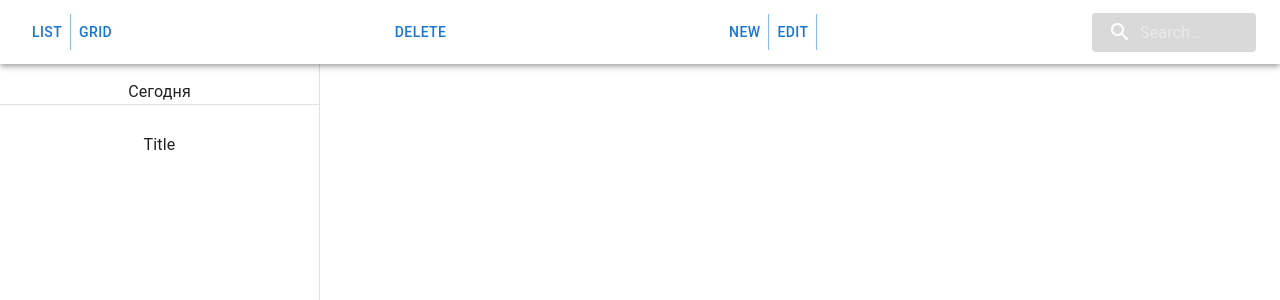
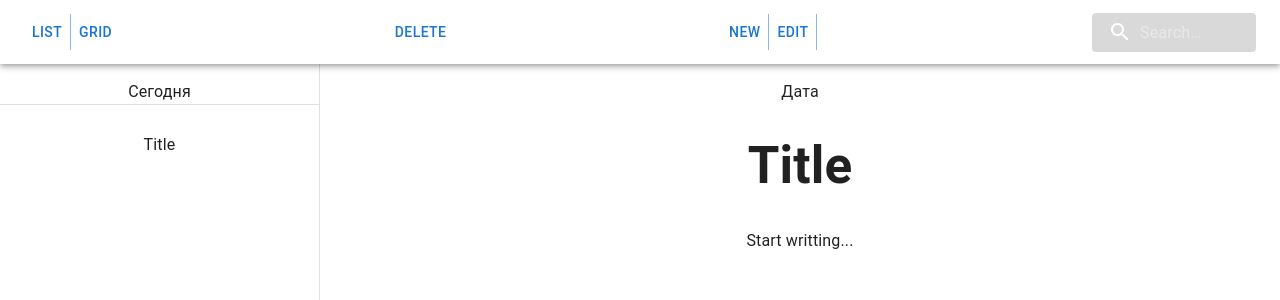
Before and after one commit to Harpica/react-notes, a React (Vite) app: page / in a window 1280 px wide. Shown: the top 300 px of the page. Built offline with nearby package versions, Linux system fonts and the light colour scheme.

Commit message:
feat: start new note functionality

```diff
--- a/src/App.tsx
+++ b/src/App.tsx
@@ -1,71 +1,15 @@
-import { Box, CssBaseline } from "@mui/material";
 import "./App.css";
-import TopMenu from "./views/partials/TopMenu";
-import GridView from "./views/partials/GridView";
 import useReactive from "./utils/hooks/useReactive.hook";
-import { AppDisplay, AppVM } from "./viewModels/App.VM";
-import Sidebar from "./views/partials/Sidebar";
-import NoteView from "./views/partials/NoteView";
-import { TextStyle } from "./viewModels/TopMenu.VM";
-import useLocalStorage from "./utils/hooks/useLocalStorage";
 import { Note } from "./viewModels/Note.VM";
-
+import MainPage from "./views/pages/MainPage";
 export type Notes = { [key: string]: Note };
 
 function App() {
-  const appDisplay = useReactive<AppDisplay>("List");
-  const isNoteOpen = useReactive<boolean>(false);
-  // isMenuOpen = ///
-  const textStyle = useReactive<TextStyle>("None");
   const currentNoteKey = useReactive<string>("Date");
-  // const currentNote = useLocalStorage<Note>(currentNoteKey.get, {
-  //   title: "Title",
-  //   body: "",
-  // });
-  const currentNote = useLocalStorage<Note>(currentNoteKey.get, {
-    title: "Title",
-    body: "",
-  });
-  const notes = useReactive<Map<string, Note> | null>(null);
-
-  const vm = new AppVM(appDisplay, notes);
 
   return (
     <>
-      <CssBaseline />
-      <Box
-        sx={{
-          display: "flex",
-          flexDirection: "column",
-          width: "100%",
-          height: "100%",
-        }}
-      >
-        <TopMenu
-          appDisplay={appDisplay}
-          isNoteOpen={isNoteOpen}
-          currentNote={currentNote}
-        />
-        <Box
-          sx={{
-            display: "flex",
-            flexDirection: "row",
-            width: "100%",
-            height: "100%",
-          }}
-        >
-          {appDisplay.get === "List" && (
-            <Sidebar notes={notes} currentNote={currentNote} />
-          )}
-          {appDisplay.get === "Grid" && (
-            <GridView notes={notes} currentNote={currentNote} />
-          )}
-
-          {isNoteOpen.get && (
-            <NoteView note={currentNote} noteKey={currentNoteKey} />
-          )}
-        </Box>
-      </Box>
+      <MainPage currentNoteKey={currentNoteKey} key={currentNoteKey.get} />
     </>
   );
 }
--- a/src/viewModels/App.VM.ts
+++ b/src/viewModels/MainPage.VM.ts
@@ -4,7 +4,7 @@ import { Note } from "./Note.VM";
 
 export type AppDisplay = "List" | "Grid" | "Hidden";
 
-export class AppVM {
+export class MainPageVM {
   public appDisplay: ReactiveState<AppDisplay>;
   public notes: ReactiveState<Map<string, Note> | null>;
   constructor(
@@ -26,10 +26,13 @@ export class AppVM {
         );
       }
       this.notes.set(notes);
-    } else {
-      console.log(this.notes, Array.from(this.notes.get.keys()));
-      const keys = Array.from(this.notes.get.keys());
-      console.log(this.notes.get?.get(keys[0])?.title);
     }
+    // else {
+    //   console.log(
+    //     Array.from(this.notes.get.keys()).sort(
+    //       (a, b) => parseInt(a) - parseInt(b)
+    //     )
+    //   );
+    // }
   }
 }
--- a/src/viewModels/Note.VM.ts
+++ b/src/viewModels/Note.VM.ts
@@ -9,11 +9,11 @@ export interface Note {
 const turndownService = new TurndownService();
 
 export class NoteVM {
-  public note: ReactiveState<Note>;
+  public currentNote: ReactiveState<Note>;
   public noteKey: ReactiveState<string>;
 
   constructor(note: ReactiveState<Note>, noteKey: ReactiveState<string>) {
-    this.note = note;
+    this.currentNote = note;
     this.noteKey = noteKey;
     // this.saveNote = this.saveNote.bind(this);
   }
@@ -24,7 +24,7 @@ export class NoteVM {
     } else {
       title = value;
     }
-    this.note.set({ title: title, body: this.note.get.body });
+    this.currentNote.set({ title: title, body: this.currentNote.get.body });
   }
   saveNoteBody(value: string | null) {
     let body = "";
@@ -33,15 +33,15 @@ export class NoteVM {
     } else {
       body = value;
     }
-    this.note.set({ title: this.note.get.title, body: body });
+    this.currentNote.set({ title: this.currentNote.get.title, body: body });
   }
 
   saveNote(HtmlElement: HTMLElement) {
     let markdown = turndownService.turndown(HtmlElement);
-    console.log(markdown);
+    // console.log(markdown);
     markdown = markdown.replaceAll("+$+", "**").replaceAll("****", "");
 
-    console.log("saving", markdown);
-    this.note.set({ title: this.note.get.title, body: markdown });
+    // console.log("saving", markdown);
+    this.currentNote.set({ title: this.currentNote.get.title, body: markdown });
   }
 }
--- a/src/viewModels/TopMenu.VM.ts
+++ b/src/viewModels/TopMenu.VM.ts
@@ -1,6 +1,6 @@
 import { trigger } from "../utils/events";
 import { ReactiveState } from "../utils/hooks/useReactive.hook";
-import { AppDisplay } from "./App.VM";
+import { AppDisplay } from "./MainPage.VM";
 import { Note } from "./Note.VM";
 
 export type TextStyle = "Bold" | "Italic" | "Underlined" | "None";
@@ -10,16 +10,22 @@ export class TopMenuVM {
   private isNoteOpen: ReactiveState<boolean>;
   public isMenuOpen: ReactiveState<boolean>;
   private currentNote: ReactiveState<Note>;
+  private noteKey: ReactiveState<string>;
+  private notes: ReactiveState<Map<string, Note> | null>;
   constructor(
     appDisplay: ReactiveState<AppDisplay>,
     isNoteOpen: ReactiveState<boolean>,
     isMenuOpen: ReactiveState<boolean>,
-    currentNote: ReactiveState<Note>
+    currentNote: ReactiveState<Note>,
+    noteKey: ReactiveState<string>,
+    notes: ReactiveState<Map<string, Note> | null>
   ) {
     this.appDisplay = appDisplay;
     this.isNoteOpen = isNoteOpen;
     this.isMenuOpen = isMenuOpen;
     this.currentNote = currentNote;
+    this.noteKey = noteKey;
+    this.notes = notes;
   }
   set setDisplay(value: AppDisplay) {
     this.appDisplay.set(value);
@@ -32,7 +38,12 @@ export class TopMenuVM {
       this.appDisplay.set("Hidden");
     }
     this.isNoteOpen.set(true);
-    this.currentNote.set({ title: "Title", body: "" });
+    const date = Date.now().toString();
+    this.noteKey.set(date);
+    // this.currentNote.set({ title: "Title", body: "" });
+    if (this.notes.get) {
+      this.notes.set(this.notes.get.set(date, { title: "Title", body: "" }));
+    }
   }
   getMenuAnchorEl() {
     return document.querySelector(".menu-button");
--- /dev/null
+++ b/src/views/pages/MainPage.tsx
@@ -0,0 +1,80 @@
+import { TextStyle } from "../../viewModels/TopMenu.VM";
+import useLocalStorage from "../../utils/hooks/useLocalStorage";
+import { Note } from "../../viewModels/Note.VM";
+import { useEffect } from "react";
+import useReactive, { ReactiveState } from "../../utils/hooks/useReactive.hook";
+import { AppDisplay, MainPageVM } from "../../viewModels/MainPage.VM";
+import CssBaseline from "@mui/material/CssBaseline";
+import Box from "@mui/material/Box";
+import TopMenu from "../partials/TopMenu";
+import Sidebar from "../partials/Sidebar";
+import GridView from "../partials/GridView";
+import NoteView from "../partials/NoteView";
+
+export type Notes = { [key: string]: Note };
+
+interface MainPageProps {
+  currentNoteKey: ReactiveState<string>;
+}
+
+const MainPage: React.FC<MainPageProps> = ({ currentNoteKey }) => {
+  const appDisplay = useReactive<AppDisplay>("List");
+  const isNoteOpen = useReactive<boolean>(true);
+  // isMenuOpen = ///
+  const textStyle = useReactive<TextStyle>("None");
+  // const currentNoteKey = useReactive<string>("Date");
+  const currentNote = useLocalStorage<Note>(currentNoteKey.get, {
+    title: "Title",
+    body: "",
+  });
+  const notes = useReactive<Map<string, Note> | null>(null);
+
+  const vm = new MainPageVM(appDisplay, notes);
+
+  useEffect(() => {
+    console.log("I render");
+  }, []);
+
+  return (
+    <>
+      <CssBaseline />
+      <Box
+        sx={{
+          display: "flex",
+          flexDirection: "column",
+          width: "100%",
+          height: "100%",
+        }}
+      >
+        <TopMenu
+          appDisplay={appDisplay}
+          isNoteOpen={isNoteOpen}
+          currentNote={currentNote}
+          noteKey={currentNoteKey}
+          notes={notes}
+        />
+        <Box
+          sx={{
+            display: "flex",
+            flexDirection: "row",
+            width: "100%",
+            height: "100%",
+          }}
+        >
+          {appDisplay.get === "List" && (
+            <Sidebar notes={notes} currentNote={currentNote} />
+          )}
+          {appDisplay.get === "Grid" && (
+            <GridView notes={notes} currentNote={currentNote} />
+          )}
+
+          {isNoteOpen.get && (
+            <NoteView note={currentNote} noteKey={currentNoteKey} />
+          )}
+        </Box>
+      </Box>
+    </>
+  );
+};
+
+export default MainPage;
--- a/src/views/partials/NoteView.tsx
+++ b/src/views/partials/NoteView.tsx
@@ -14,7 +14,7 @@ interface NoteViewProps {
 
 const NoteView: React.FC<NoteViewProps> = ({ note, noteKey }) => {
   const vm = new NoteVM(note, noteKey);
-  const defaultValue = useRef(vm.note.get);
+  const defaultValue = useRef(vm.currentNote.get);
 
   useEffect(() => {
     const reactMarkdowm = document.querySelector(
@@ -24,8 +24,6 @@ const NoteView: React.FC<NoteViewProps> = ({ note, noteKey }) => {
       vm.saveNote(reactMarkdowm);
     };
     on("test formatting", saveNote);
-    console.log("adding listener");
-    console.log(saveNote, reactMarkdowm);
 
     return () => {
       off("test formatting", saveNote);
@@ -55,6 +53,7 @@ const NoteView: React.FC<NoteViewProps> = ({ note, noteKey }) => {
       >
         <h1
           contentEditable="true"
+          suppressContentEditableWarning={true}
           onInput={(e) => {
             console.log("hi");
             console.log(e.currentTarget);
@@ -63,7 +62,7 @@ const NoteView: React.FC<NoteViewProps> = ({ note, noteKey }) => {
         >
           {defaultValue.current.title}
         </h1>
-        <p>{vm.note.get.body}</p>
+        <p>{vm.currentNote.get.body}</p>
 
         <ReactMarkdown className={"react-markdowm"}>
           {defaultValue.current.body === ""
--- a/src/views/partials/Sidebar.tsx
+++ b/src/views/partials/Sidebar.tsx
@@ -41,7 +41,9 @@ const Sidebar: React.FC<SidebarProps> = ({ notes, currentNote }) => {
       <Divider />
       <List>
         {notes.get &&
-          Array.from(notes.get.keys()).map((key, i) => (
+          Array.from(notes.get.keys())
+            .sort((a, b) => parseInt(b) - parseInt(a))
+            .map((key, i) => (
               <ListItem key={i + "note"}>
                 <ListItemButton sx={{ flexDirection: "column" }}>
                   <ListItemText>{notes.get?.get(key)?.title}</ListItemText>
--- a/src/views/partials/TopMenu.tsx
+++ b/src/views/partials/TopMenu.tsx
@@ -8,7 +8,7 @@ import InputBase from "@mui/material/InputBase";
 import { styled, alpha } from "@mui/material/styles";
 import { TopMenuVM } from "../../viewModels/TopMenu.VM";
 import useReactive, { ReactiveState } from "../../utils/hooks/useReactive.hook";
-import { AppDisplay } from "../../viewModels/App.VM";
+import { AppDisplay } from "../../viewModels/MainPage.VM";
 import useLocalStorage from "../../utils/hooks/useLocalStorage";
 import { Note } from "../../viewModels/Note.VM";
 
@@ -58,15 +58,26 @@ interface TopMenuProps {
   appDisplay: ReactiveState<AppDisplay>;
   isNoteOpen: ReactiveState<boolean>;
   currentNote: ReactiveState<Note>;
+  noteKey: ReactiveState<string>;
+  notes: ReactiveState<Map<string, Note> | null>;
 }
 
 const TopMenu: React.FC<TopMenuProps> = ({
   appDisplay,
   isNoteOpen,
   currentNote,
+  noteKey,
+  notes,
 }) => {
   const isMenuOpen = useReactive(false);
-  const vm = new TopMenuVM(appDisplay, isNoteOpen, isMenuOpen, currentNote);
+  const vm = new TopMenuVM(
+    appDisplay,
+    isNoteOpen,
+    isMenuOpen,
+    currentNote,
+    noteKey,
+    notes
+  );
 
   return (
     <AppBar position="static" sx={{ backgroundColor: "white", width: "100%" }}>
@@ -112,7 +123,6 @@ const TopMenu: React.FC<TopMenuProps> = ({
           >
             <MenuItem
               onClick={() => {
-                console.log(window.getSelection());
                 vm.styleText();
                 vm.closeMenu();
               }}
```
Lines whose indentation alone changed are shown as unchanged.
